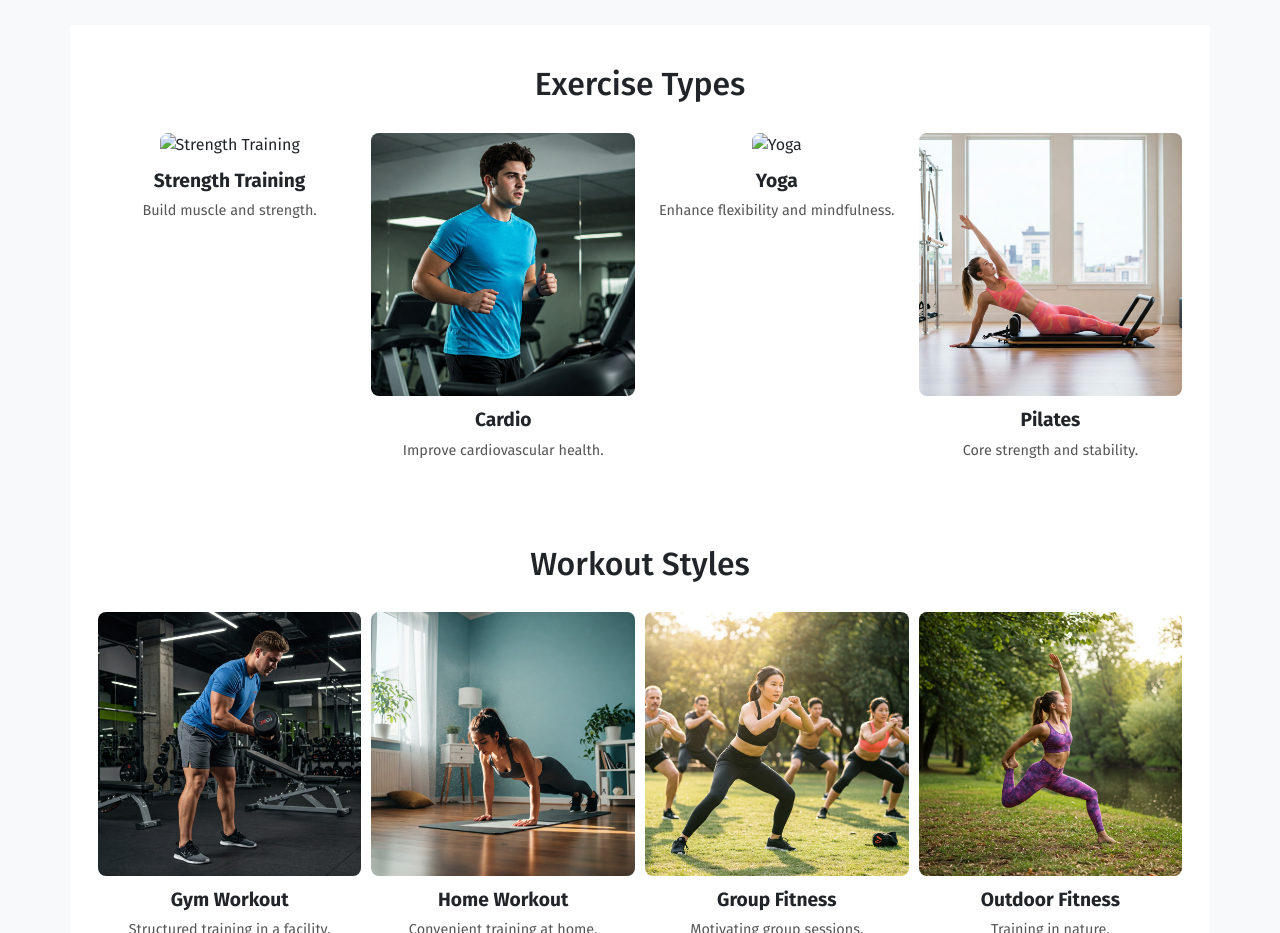
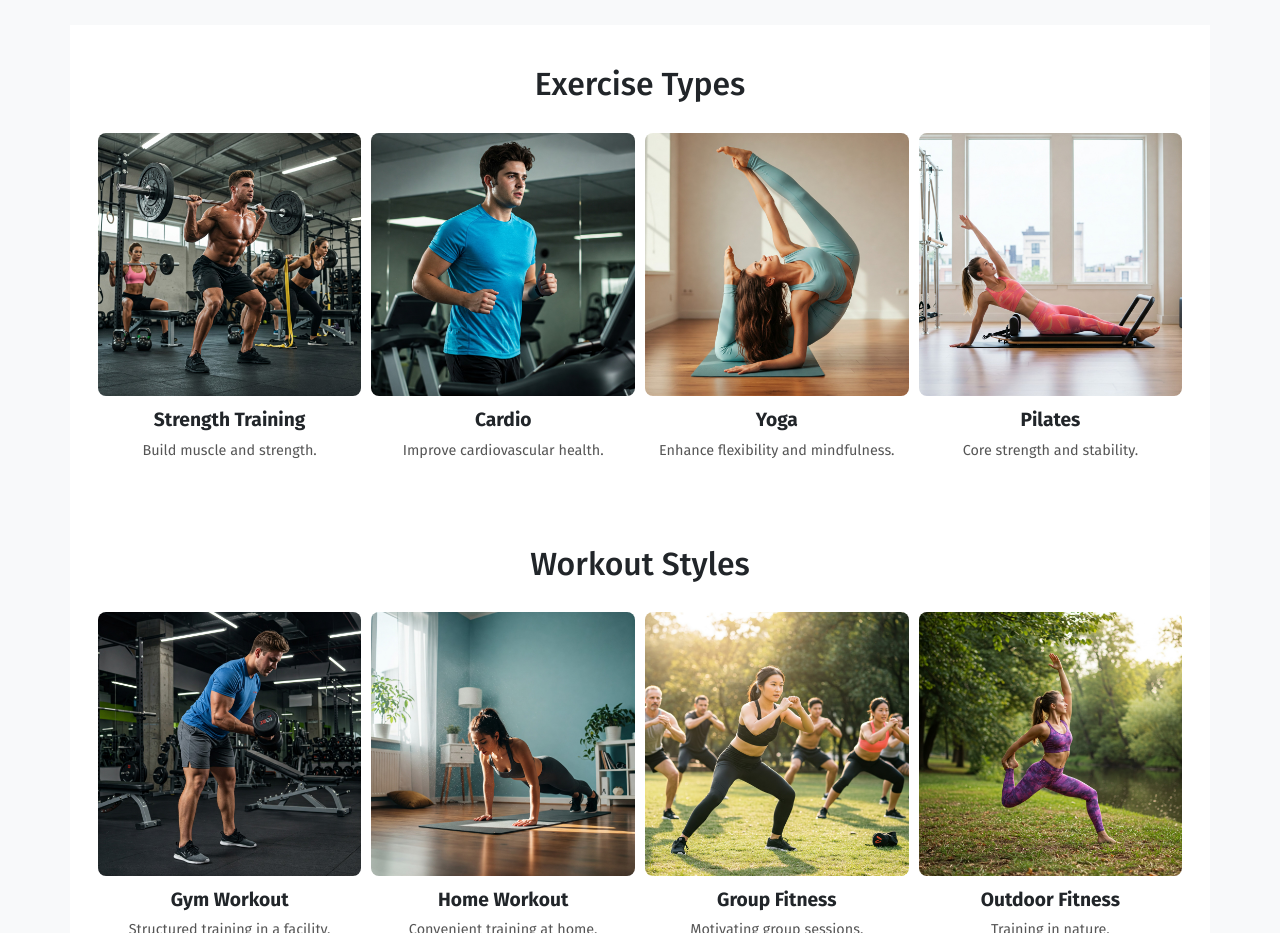
Before and after one commit to raphaelchaula/on_wave_group_technical, a plain HTML site: page frontend_click_fit_website/index.html in a window 1280 px wide. Shown: the part 840-1773 px from the top of the page. Drawn offline with nearby package versions, Linux system fonts and the light colour scheme; no server answers.

Commit message:
UPDATE images urls

```diff
--- a/frontend_click_fit_website/index.html
+++ b/frontend_click_fit_website/index.html
@@ -63,7 +63,7 @@
                 <h2 class="text-center mb-4">Exercise Types</h2>
                  <div class="image-grid">
                     <div class="image-grid-item animate__animated animate__fadeInLeft animate__delay-0.5s">
-                        <img src="./assets//strength.jpeg" alt="Strength Training">
+                        <img src="./assets/strength.jpeg" alt="Strength Training">
                         <div class="title">Strength Training</div>
                         <div class="description">Build muscle and strength.</div>
                     </div>
@@ -73,7 +73,7 @@
                         <div class="description">Improve cardiovascular health.</div>
                     </div>
                     <div class="image-grid-item animate__animated animate__fadeInUp animate__delay-0.7s">
-                         <img src="./assets//yoga.jpeg" alt="Yoga">
+                         <img src="./assets/yoga.jpeg" alt="Yoga">
                          <div class="title">Yoga</div>
                         <div class="description">Enhance flexibility and mindfulness.</div>
                     </div>
```
